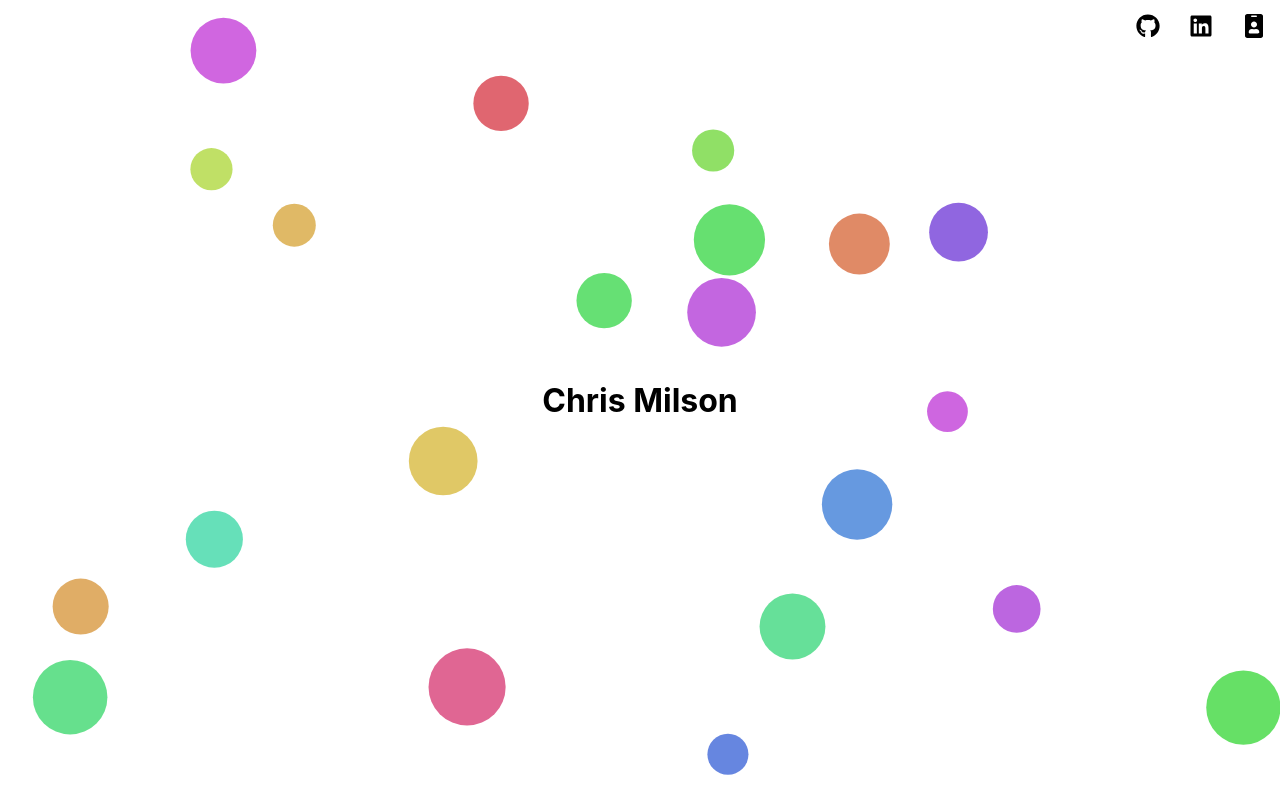
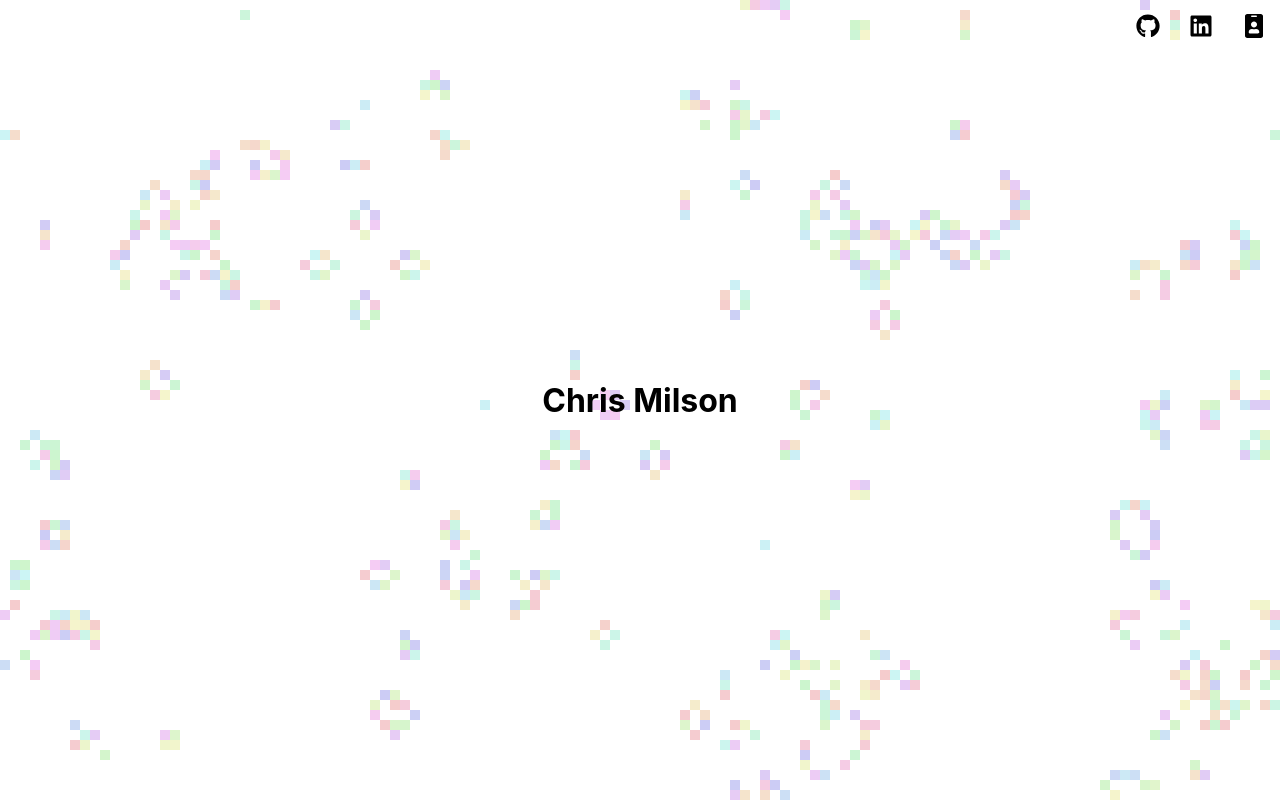
Before and after one commit to chrismilson/chrismilson.github.io, a React (Create React App) app: page / in a window 1280 px wide. Built offline with nearby package versions, Linux system fonts and the light colour scheme.

Commit message:
Add game of life wallpaper

```diff
--- /dev/null
+++ b/src/ui/components/Wallpaper/GameOfLife.tsx
@@ -0,0 +1,134 @@
+import React from 'react'
+import { CanvasWallpaper } from './common/Wallpaper'
+import { randomInt } from './common/random'
+
+class Cell {
+  private status: number
+  private neighbors: Cell[] = []
+
+  constructor(initiallyAlive: boolean) {
+    this.status = initiallyAlive ? 1 : 0
+  }
+
+  get isAlive() {
+    return this.status & 1
+  }
+
+  swap() {
+    this.status ^= 1
+  }
+
+  addNeighbor(neighbor: Cell) {
+    this.neighbors.push(neighbor)
+  }
+
+  check() {
+    const liveNeighbors = this.neighbors.reduce((s, n) => s + n.isAlive, 0)
+
+    if ((liveNeighbors | this.status) === 3) this.status |= 2
+  }
+
+  age() {
+    this.status = this.status >> 1
+  }
+}
+
+class Game {
+  private width: number
+  private height: number
+  /**
+   * A cell is a number representing different states.
+   * The bits from least significan to most significant mean:
+   * - The cells current status.
+   * - The cells next status.
+   */
+  private board: Cell[][]
+
+  constructor(width: number, height: number) {
+    this.width = Math.floor(width)
+    this.height = Math.floor(height)
+    this.board = []
+
+    const probabilityOfLife = 0.1
+    for (let i = 0; i < this.width; i++) {
+      this.board[i] = []
+      for (let j = 0; j < this.height; j++) {
+        this.board[i][j] = new Cell(Math.random() < probabilityOfLife)
+      }
+    }
+
+    // addd the cell's neighbors
+    for (let i = 0; i < this.width; i++) {
+      for (let j = 0; j < this.height; j++) {
+        for (const [dx, dy] of [
+          [-1, -1],
+          [-1, 0],
+          [-1, 1],
+          [0, -1],
+          [0, 1],
+          [1, -1],
+          [1, 0],
+          [1, 1]
+        ]) {
+          const x = (i + dx + this.width) % this.width
+          const y = (j + dy + this.height) % this.height
+          this.board[i][j].addNeighbor(this.board[x][y])
+        }
+      }
+    }
+  }
+
+  draw(ctx: CanvasRenderingContext2D) {
+    for (let i = 0; i < this.width; i++) {
+      for (let j = 0; j < this.height; j++) {
+        if (this.board[i][j].isAlive) {
+          ctx.save()
+          ctx.fillStyle = `hsl(${randomInt(360)},100%,40%)`
+          ctx.fillRect(i, j, 1, 1)
+          ctx.restore()
+        }
+      }
+    }
+  }
+
+  move() {
+    this.board.forEach(row => row.forEach(cell => cell.check()))
+    this.board.forEach(row => row.forEach(cell => cell.age()))
+
+    const randomSwaps = 5
+    for (let i = 0; i < randomSwaps; i++) {
+      this.board[randomInt(this.width)][randomInt(this.height)].swap()
+    }
+  }
+}
+
+const GameOfLife: React.FC = () => (
+  <CanvasWallpaper
+    className="GameOfLife"
+    draw={(ctx, widthPX, heightPX) => {
+      // transform the canvas
+      const width = widthPX / 10
+      const height = heightPX / 10
+      ctx.setTransform(10, 0, 0, 10, 0, 0)
+      ctx.globalAlpha = 0.2
+
+      const game = new Game(width, height)
+
+      let interval: number
+
+      const draw = () => {
+        ctx.clearRect(0, 0, width, height)
+
+        game.draw(ctx)
+        game.move()
+      }
+
+      setInterval(draw, 100)
+      return () => {
+        clearInterval(interval)
+      }
+    }}
+  />
+)
+
+export default GameOfLife
--- a/src/ui/components/Wallpaper/index.ts
+++ b/src/ui/components/Wallpaper/index.ts
@@ -1,7 +1,8 @@
 import Circles from './Circles'
 import Perspectives from './Perspectives'
 import BouncyBalls from './BouncyBalls'
+import GameOfLife from './GameOfLife'
 
-const allWallpapers = [Circles, Perspectives, BouncyBalls]
+const allWallpapers = [Circles, Perspectives, BouncyBalls, GameOfLife]
 
 export default allWallpapers[Math.floor(Math.random() * allWallpapers.length)]
```
